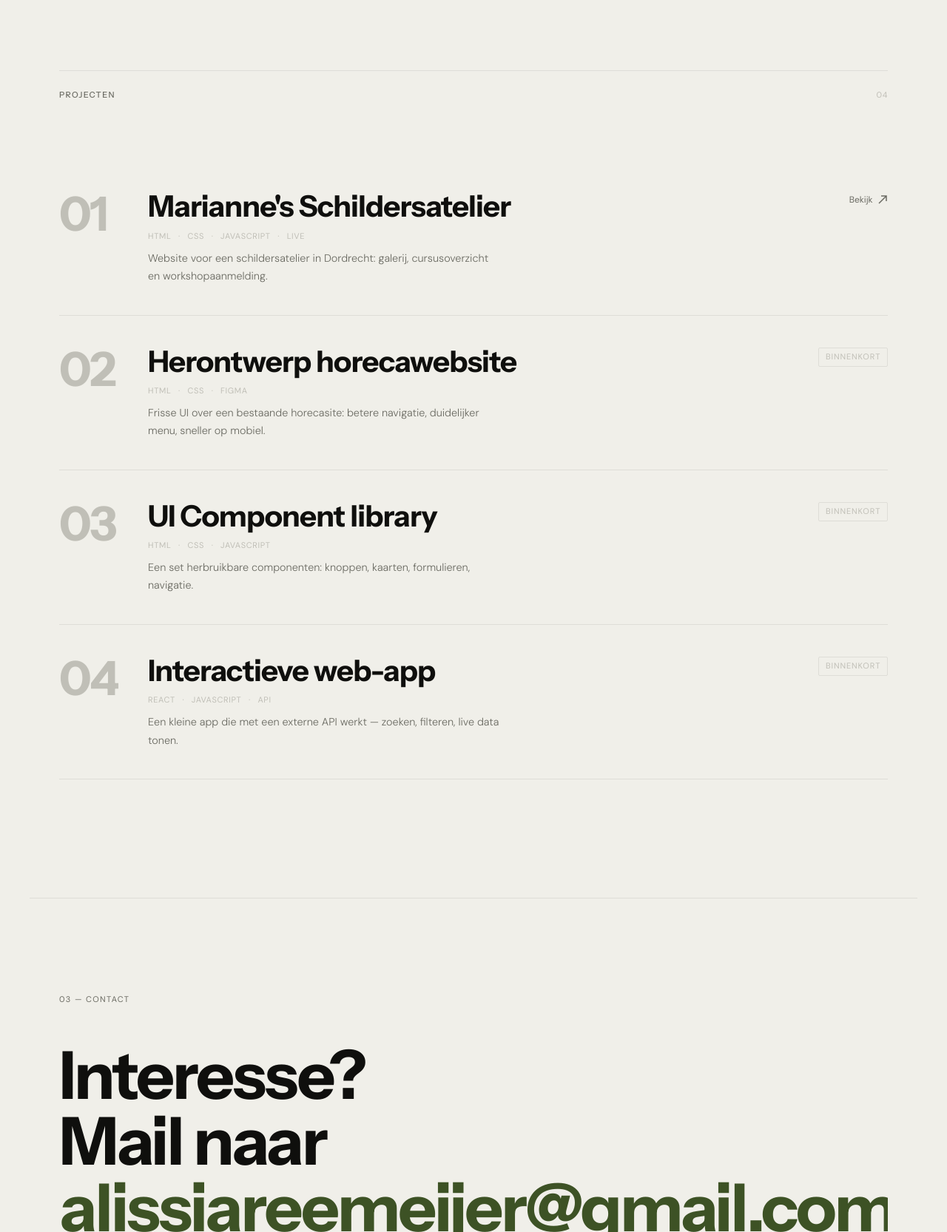
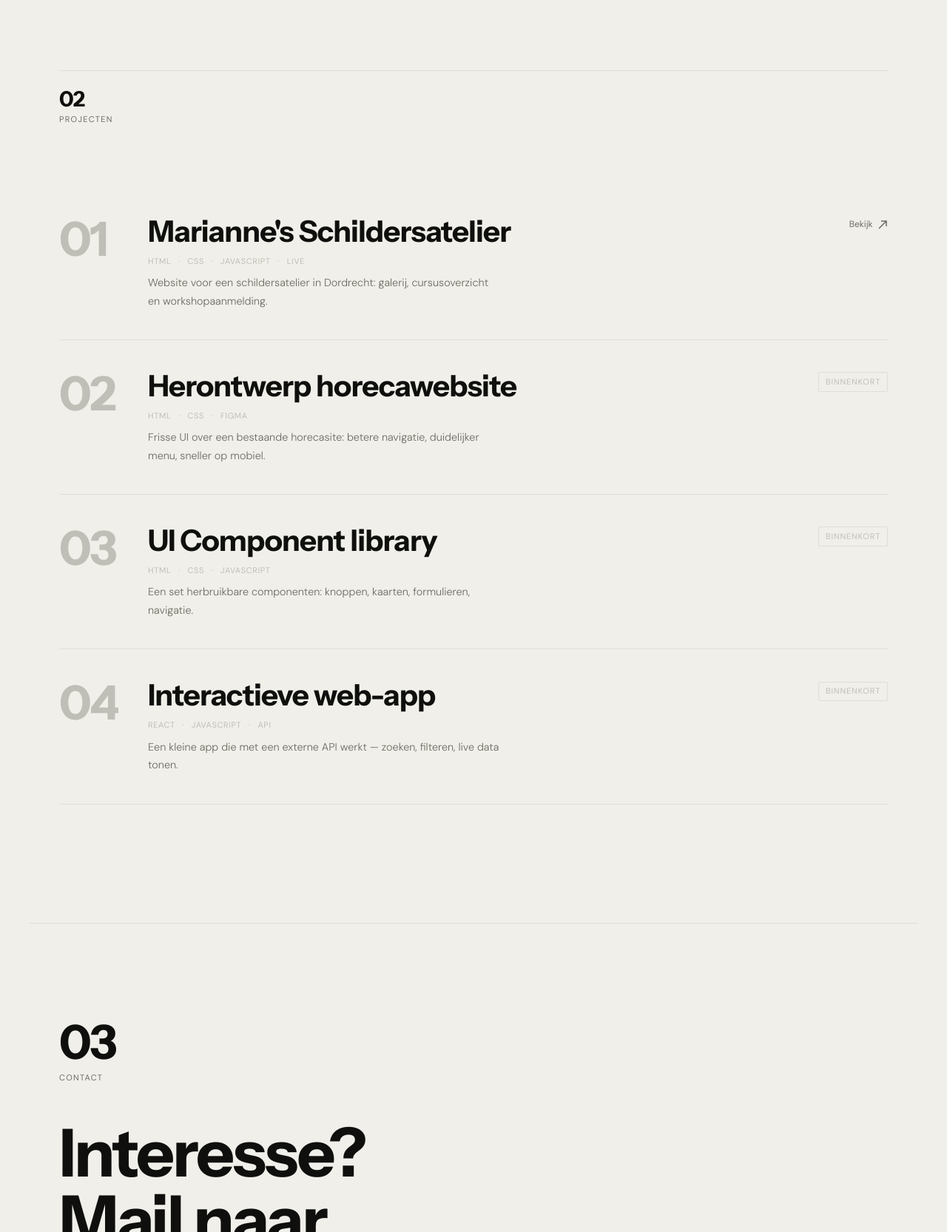
Before and after one commit to Saturnaria2504/portfolio, a plain HTML site: page index.html in a window 1280 px wide. Shown: the part 1640-3306 px from the top of the page at 74% size. Drawn offline with Linux system fonts and the light colour scheme.

Commit message:
Add files via upload

```diff
--- a/index.html
+++ b/index.html
@@ -556,8 +556,10 @@
   <!-- Projecten -->
   <section id="projecten">
     <div class="proj-header reveal">
-      <span class="proj-header-title">Projecten</span>
-      <span class="proj-header-count">04</span>
+      <div style="font-size:11px; color:var(--muted); letter-spacing:.12em; text-transform:uppercase;">
+        <span style="display:block; font-family:'Instrument Sans',sans-serif; font-weight:700; font-size:1.8rem; color:var(--fg); letter-spacing:-.02em; line-height:1; margin-bottom:.3rem;">02</span>
+        Projecten
+      </div>
     </div>
     <div class="proj-grid">
 
@@ -628,7 +630,10 @@
 
   <!-- Contact -->
   <section id="contact">
-    <div class="contact-label reveal">03 — Contact</div>
+    <div class="over-label reveal" style="position:static; margin-bottom:3rem;">
+      <span>03</span>
+      Contact
+    </div>
     <div class="contact-big">
       <span class="line"><span class="word">Interesse?</span></span>
       <span class="line"><span class="word">Mail naar <a href="mailto:alissiareemeijer@gmail.com">alissiareemeijer@gmail.com</a></span></span>
```
